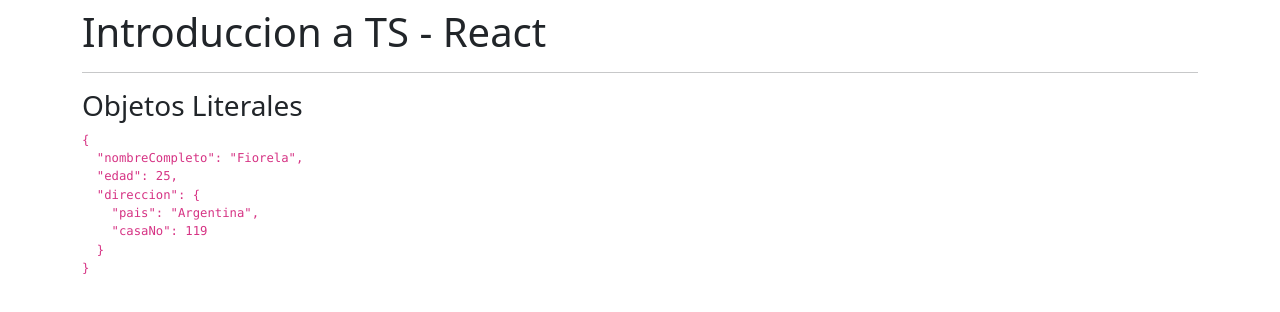
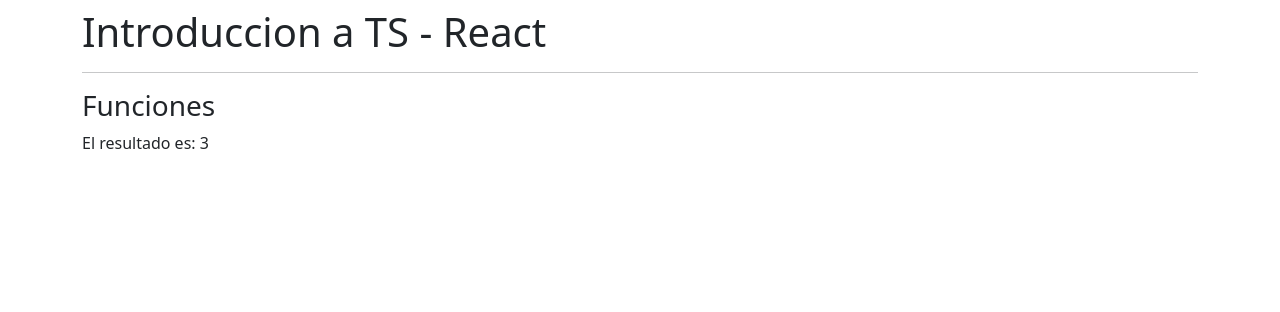
Before and after one commit to Cristaldo-Fiorela/React-Native-Udemy, a React (Vite) app in the folder 01-React+Typescript/: page / in a window 1280 px wide. Shown: the top 312 px of the page. Built offline with nearby package versions, Linux system fonts and the light colour scheme.

Commit message:
funciones en ts

```diff
--- a/01-React+Typescript/src/App.tsx
+++ b/01-React+Typescript/src/App.tsx
@@ -1,5 +1,7 @@
+import Funciones from "./typescript/Funciones";
 import ObjetosLiterales from "./typescript/ObjetosLiterales"
-import TiposBasicos from "./typescript/TiposBasicos"
+import TiposBasicos from "./typescript/TiposBasicos";
+
 
 const App = () => {
   return (
@@ -7,7 +9,8 @@
       <h1>Introduccion a TS - React</h1>
       <hr />
       {/* <TiposBasicos /> */}
-      <ObjetosLiterales />
+      {/* <ObjetosLiterales /> */}
+      <Funciones />
     </div>
   )
 }
--- /dev/null
+++ b/01-React+Typescript/src/typescript/Funciones.tsx
@@ -0,0 +1,15 @@
+const Funciones = () => {
+
+    const sumar = (a: number, b: number):number => {
+        return a + b;
+    }
+
+    return (
+        <>
+            <h3>Funciones</h3>
+            <p>El resultado es: {sumar(1, 2)}</p>
+        </>
+    )
+}
+
+export default Funciones
```
